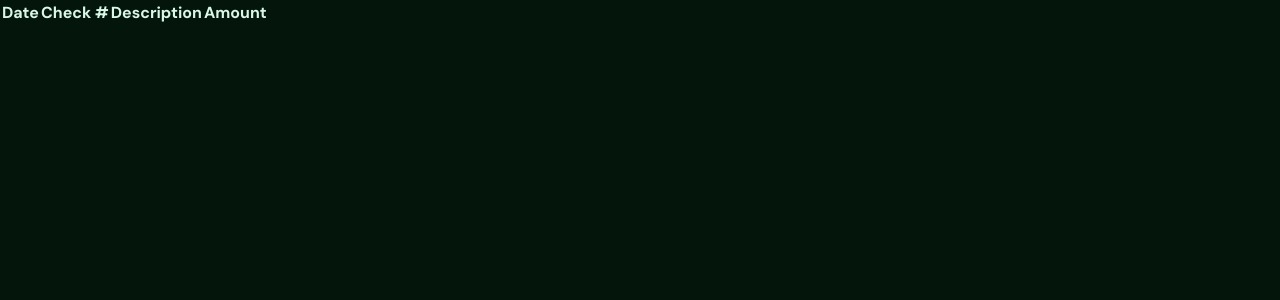
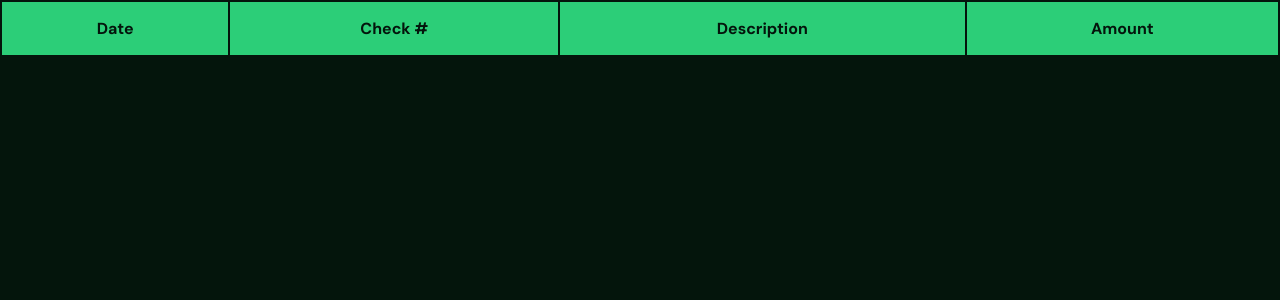
Before and after one commit to krystiano13/php-expenses_2.0, a React (Create React App) app in the folder client/: page /table in a window 1280 px wide. Shown: the top 300 px of the page. Built offline with nearby package versions, Linux system fonts and the light colour scheme.

Commit message:
implement basic styles for table

```diff
--- /dev/null
+++ b/client/src/styles/Table/Table.css
@@ -0,0 +1,26 @@
+.Table {
+  width: 100vw;
+  height: auto;
+  background-color: var(--bg);
+}
+.Table table {
+  width: 100%;
+  height: 100%;
+}
+.Table table tr {
+  width: 100%;
+}
+.Table table tr th {
+  background-color: var(--primary);
+  color: var(--bg);
+  padding: 1rem;
+}
+.Table table tr td {
+  width: 25%;
+  text-align: center;
+  box-sizing: border-box;
+  padding-top: 0.5rem;
+  padding-bottom: 0.5rem;
+}
+
+/*# sourceMappingURL=Table.css.map */
--- /dev/null
+++ b/client/src/styles/Table/Table.min.css
@@ -0,0 +1 @@
+.Table{width:100vw;height:auto;background-color:var(--bg)}.Table table{width:100%;height:100%}.Table table tr{width:100%}.Table table tr th{background-color:var(--primary);color:var(--bg);padding:1rem}.Table table tr td{width:25%;text-align:center;box-sizing:border-box;padding-top:.5rem;padding-bottom:.5rem}
--- /dev/null
+++ b/client/src/styles/Table/Table.scss
@@ -0,0 +1,28 @@
+.Table {
+  width : 100vw;
+  height: auto;
+  background-color: var(--bg);
+
+  table {
+    width : 100%;
+    height : 100%;
+
+    tr {
+      width : 100%;
+
+      th {
+        background-color: var(--primary);
+        color: var(--bg);
+        padding: 1rem;
+      }
+
+      td {
+        width : 25%;
+        text-align: center;
+        box-sizing: border-box;
+        padding-top : .5rem;
+        padding-bottom: .5rem;
+      }
+    }
+  }
+}
--- a/client/src/styles/base/base.css
+++ b/client/src/styles/base/base.css
@@ -2,7 +2,7 @@
   margin: 0;
   padding: 0;
   box-sizing: border-box;
-  overflow: hidden;
+  overflow-x: hidden;
   font-family: "DM Sans", sans-serif;
 }
 
--- a/client/src/styles/base/base.min.css
+++ b/client/src/styles/base/base.min.css
@@ -1 +1 @@
-*,::after,::before{margin:0;padding:0;box-sizing:border-box;overflow:hidden;font-family:"DM Sans",sans-serif}main{width:100vw;height:100vh;background-color:var(--bg);color:var(--text)}:root{--text:#D9F7E7;--bg:#04150C;--primary:#2CCE78;--secondary:#051A10;--accent:#29C270}
+*,::after,::before{margin:0;padding:0;box-sizing:border-box;overflow-x:hidden;font-family:"DM Sans",sans-serif}main{width:100vw;height:100vh;background-color:var(--bg);color:var(--text)}:root{--text:#D9F7E7;--bg:#04150C;--primary:#2CCE78;--secondary:#051A10;--accent:#29C270}
--- a/client/src/styles/base/base.scss
+++ b/client/src/styles/base/base.scss
@@ -2,7 +2,7 @@
   margin: 0;
   padding : 0;
   box-sizing: border-box;
-  overflow: hidden;
+  overflow-x: hidden;
   font-family: 'DM Sans', sans-serif;
 }
 
--- a/client/src/views/Table.tsx
+++ b/client/src/views/Table.tsx
@@ -1,4 +1,5 @@
 import React from 'react';
+import '../styles/Table/Table.min.css';
 
 interface Props {
     data: string[][]
```
Also changed, not shown: 1 other file (tests, documents, lock files or other folders).
